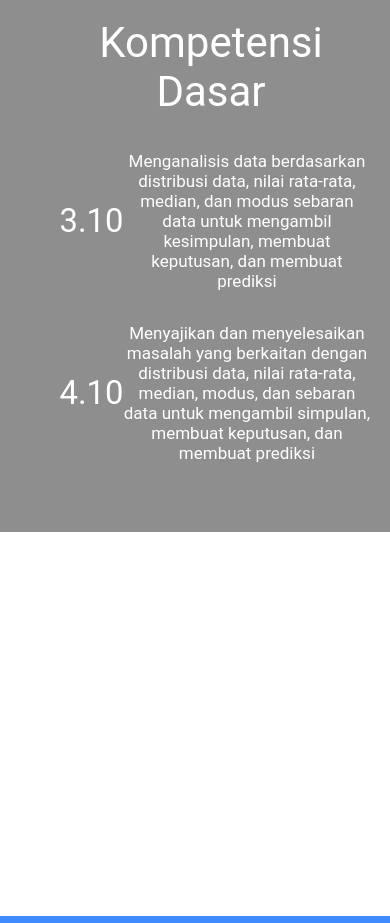
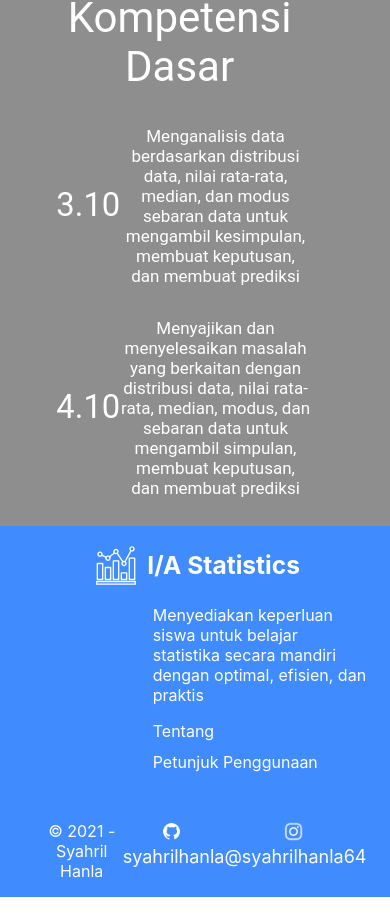
Before and after one commit to syahrilhanla/proyek-skripsi, a Next.js app: page /home in a window 390 px wide. Shown: the part 1534-2457 px from the top of the page. After the commit the page ends 2431 px from the top, so only its background shows below. Built offline with nearby package versions, Linux system fonts and the light colour scheme; no server answers.

Commit message:
responsive for heights fixed

```diff
--- a/components/Footer.js
+++ b/components/Footer.js
@@ -4,6 +4,7 @@ import Image from 'next/image';
 
 const Footer = () => {
   return (
+
     <div className={footerStyles.footer}>
       <div className={footerStyles.footerHeader}>
         <Image src="/stats.svg" height={35} width={40} /> <span><h3>I/A Statistics</h3></span>
@@ -45,6 +46,7 @@ const Footer = () => {
         </div>
       </div>
     </div>
+
   )
 }
 
--- a/pages/about.js
+++ b/pages/about.js
@@ -6,7 +6,7 @@ import Image from 'next/image';
 
 const about = () => {
   return (
-    <div>
+    <div className={aboutStyles.mainAbout}>
       <HomeNavbar />
       <AboutContent />
       <Footer />
@@ -44,7 +44,7 @@ function AboutContent() {
         <h1>
           Profil Pengembang
         </h1>
-        <p>
+        <p style={{ padding: '2rem' }}>
           Syahril Hanla Azis (1710131110017), mahasiswa Pendidikan Komputer, Fakultas Keguruan dan Ilmu Pendidikan,  Universitas Lambung Mangkurat
         </p>
       </div>
--- a/pages/home.js
+++ b/pages/home.js
@@ -5,7 +5,7 @@ import Footer from '../components/Footer';
 
 const home = () => {
   return (
-    <div>
+    <div style={{ display: 'grid', gridTemplateColumns: '1fr' }}>
       <HomeNavbar />
       <SectionA />
       <SectionB />
--- a/styles/Footer.module.css
+++ b/styles/Footer.module.css
@@ -1,8 +1,6 @@
 .footer {
   color: white;
-  height: 40vh;
   background: #408CFF;
-  bottom: 0;
 }
 
 .footerHeader {
@@ -54,9 +52,9 @@
   margin-right: 0.3rem;
 }
 
-.identityGrid div {
+/* .identityGrid div {
   height: 1.5rem;
-}
+} */
 
 #copyright {
   text-align: left !important;
@@ -66,7 +64,7 @@
 
 .identity {
   font-size: 18px;
-  height: 3rem;
+  /* height: 3rem; */
   justify-items: center;
   display: flex;
   flex-direction: row;
@@ -75,7 +73,6 @@
 
 @media (max-width: 600px) {
   .footer {
-    height: 60vh;
     margin-top: -4rem;
   }
 
@@ -96,18 +93,18 @@
   }
 }
 
-@media (min-width: 1300px) {
+/* @media (min-width: 1300px) {
   .footer {
       width: 120vw ;
   }
-}
-
+} */
+/*
 @media (max-width: 769px) {
   .footer {
       width: 120%;
   }
-}
-
+} */
+/*
 @media (max-width: 320px) {
   .footer {
       width: 120vw !important;
@@ -130,33 +127,33 @@
       height: 60vh;
       margin-top: 24rem  ;
   }
-}
+} */
 
-@media (max-height: 825px) {
+/* @media (max-height: 825px) {
   .footer {
       width: 100vw;
       margin-top: 12rem;
       height: 50vh;
   }
-}
+} */
 
-@media (max-height: 768px) {
+/* @media (max-height: 768px) {
   .footer {
       width: 100vw;
       margin-top: 16rem;
       height: 40vh;
   }
-}
-
+} */
+/*
 @media (max-height: 700px) {
   .footer {
       width: 100vw;
       margin-top: 20rem;
       height: 50vh;
   }
-}
+} */
 
-@media (min-height: 1024px) {
+/* @media (min-height: 1024px) {
   .footer {
       width: 100vw;
       margin-top: -14rem;
@@ -170,4 +167,4 @@
       margin-top: 32rem;
       height: 70vh;
   }
-}
+} */
--- a/styles/HomeNavbar.module.css
+++ b/styles/HomeNavbar.module.css
@@ -1,7 +1,6 @@
 
 .navbar {
   height: 3.5rem;
-  width: 100%;
   color: white;
   display: flex;
   justify-content: space-between;
@@ -43,8 +42,19 @@
 .links a {
   padding: 1rem 1rem;
 }
+.mainFooter {
+  padding: 2em;
+  background: black;
+  color: #fff;
+  text-align: center;
+}
 
-@media (max-width: 321px) {
+.mainFooter a {
+  color: #2690d4;
+  text-decoration: none;
+}
+
+/* @media (max-width: 321px) {
  .navbar {
     height: 3.8rem;
     width: 120vw !important;
@@ -63,4 +73,4 @@
     height: 3.8rem;
     width: 100vw;
   }
-}
+} */
--- a/styles/Sections.module.css
+++ b/styles/Sections.module.css
@@ -114,7 +114,6 @@ section.billBoard > .startButton {
 .sectionC {
   background-color: #8f8e8e;
   width: 100%;
-  height: 50vh;
   font-family: 'Roboto';
   display: flex;
   flex-direction: column;
@@ -136,6 +135,10 @@ section.billBoard > .startButton {
   margin-right: -2rem
 }
 
+.sectionC .gridKD ul {
+  padding-bottom: 2rem;
+}
+
 .sectionC .gridKD li {
   display: grid;
   grid-template-columns: 1fr 4fr;
@@ -152,11 +155,6 @@ section.billBoard > .startButton {
 @media (max-width: 768px) {
   .sectionB > .contentWrap ul {
    grid-template-columns: 1fr;
-  }
-
-  .sectionC {
-    padding: 0px;
-    height: 65vh
   }
 
   .sectionC .gridKD li {
```
Also changed, not shown: styles/About.module.css (+9 -4 lines).
